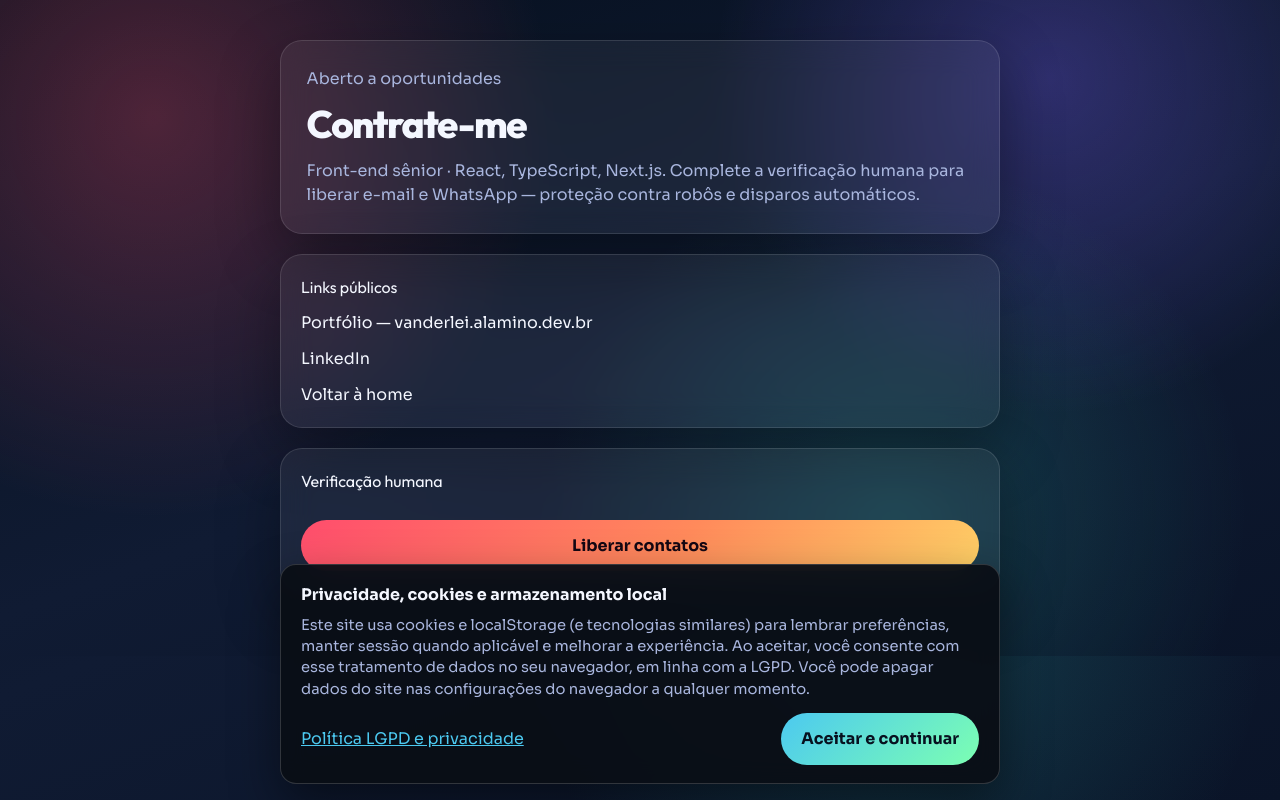
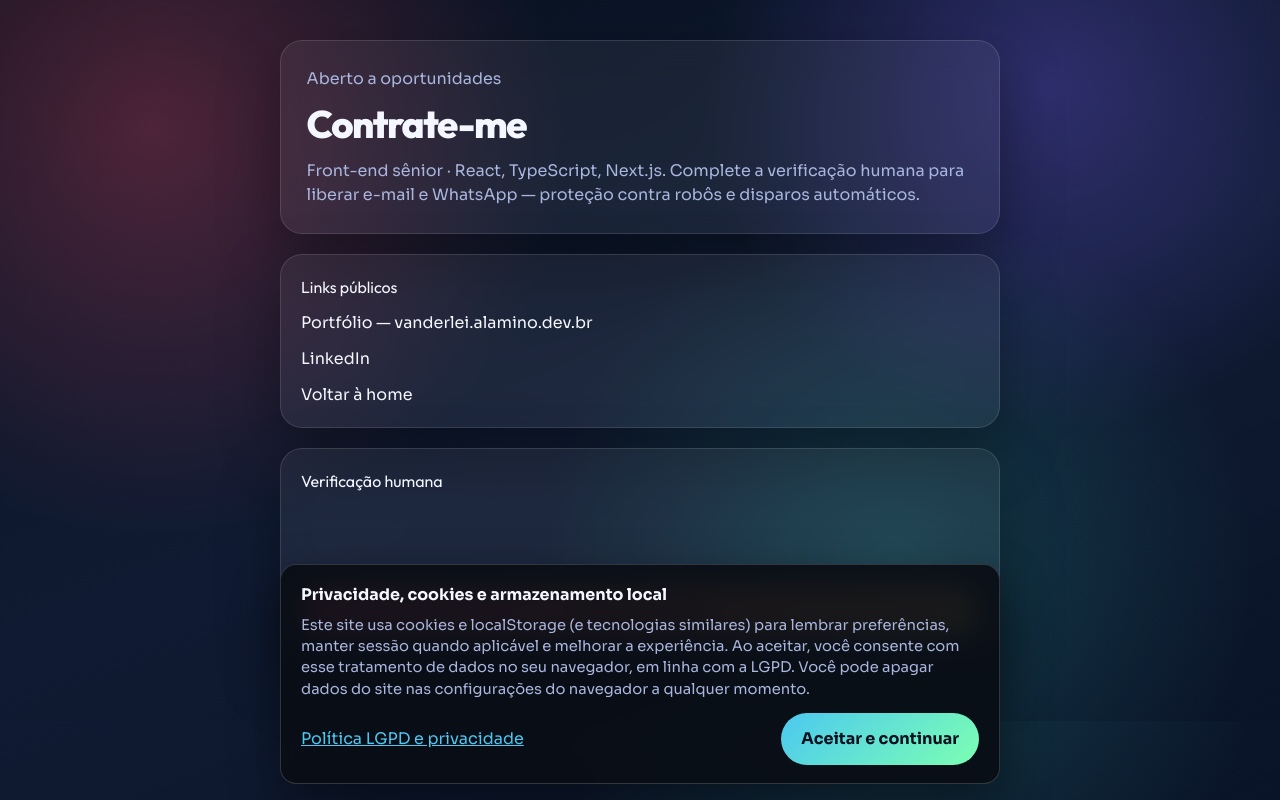
Before and after one commit to AlaminoCS/poc-app, a Next.js app in the folder apps/web/: page /contrate-me in a window 1280 px wide. Built offline with nearby package versions, Linux system fonts and the light colour scheme; no server answers.

Commit message:
fix: Turnstile estável no Contrate-me (cleanup Strict Mode)
Remove widget duplicado no remount, tema dark e mensagens de erro mais claras.

Co-authored-by: Cursor <cursoragent@cursor.com>

```diff
--- a/apps/web/src/components/hire-me.tsx
+++ b/apps/web/src/components/hire-me.tsx
@@ -12,11 +12,16 @@ declare global {
         el: HTMLElement,
         opts: {
           sitekey: string;
+          theme?: "light" | "dark" | "auto";
+          language?: string;
           callback: (token: string) => void;
           "error-callback"?: () => void;
+          "expired-callback"?: () => void;
+          "timeout-callback"?: () => void;
         },
       ) => string;
       reset: (id?: string) => void;
+      remove: (id?: string) => void;
     };
   }
 }
@@ -31,35 +36,83 @@ export function HireMe() {
   const [unlock, setUnlock] = useState<ContactUnlockResponse | null>(null);
   const [error, setError] = useState<string | null>(null);
   const [info, setInfo] = useState<string | null>(null);
+  const [widgetError, setWidgetError] = useState<string | null>(null);
   const [honeypot, setHoneypot] = useState("");
   const [name, setName] = useState("");
   const [email, setEmail] = useState("");
   const [message, setMessage] = useState("");
   const widgetRef = useRef<HTMLDivElement>(null);
+  const widgetIdRef = useRef<string | null>(null);
   const siteKey = process.env.NEXT_PUBLIC_TURNSTILE_SITE_KEY ?? "";
 
   useEffect(() => {
     if (!siteKey || !widgetRef.current) return;
+    let cancelled = false;
     const scriptId = "cf-turnstile";
+
     const mount = () => {
-      if (!widgetRef.current || !window.turnstile) return;
+      if (cancelled || !widgetRef.current || !window.turnstile) return;
+      // Evita widget duplicado (React Strict Mode remonta o effect).
+      if (widgetIdRef.current) {
+        try {
+          window.turnstile.remove(widgetIdRef.current);
+        } catch {
+          /* ignore */
+        }
+        widgetIdRef.current = null;
+      }
       widgetRef.current.innerHTML = "";
-      window.turnstile.render(widgetRef.current, {
+      setWidgetError(null);
+      setToken("");
+      widgetIdRef.current = window.turnstile.render(widgetRef.current, {
         sitekey: siteKey,
-        callback: (t) => setToken(t),
-        "error-callback": () => setToken(""),
+        theme: "dark",
+        language: "pt-BR",
+        callback: (t) => {
+          setToken(t);
+          setWidgetError(null);
+        },
+        "error-callback": () => {
+          setToken("");
+          setWidgetError(
+            "A verificação humana falhou. Atualize a página, desative bloqueadores neste site e tente de novo.",
+          );
+        },
+        "expired-callback": () => {
+          setToken("");
+          setWidgetError("A verificação expirou. Resolva o desafio novamente.");
+        },
+        "timeout-callback": () => {
+          setToken("");
+          setWidgetError("Tempo esgotado na verificação. Tente novamente.");
+        },
       });
     };
-    if (document.getElementById(scriptId)) {
-      mount();
-      return;
+
+    const existing = document.getElementById(scriptId) as HTMLScriptElement | null;
+    if (existing) {
+      if (window.turnstile) mount();
+      else existing.addEventListener("load", mount, { once: true });
+    } else {
+      const script = document.createElement("script");
+      script.id = scriptId;
+      script.src = "https://challenges.cloudflare.com/turnstile/v0/api.js?render=explicit";
+      script.async = true;
+      script.onload = mount;
+      document.body.appendChild(script);
     }
-    const script = document.createElement("script");
-    script.id = scriptId;
-    script.src = "https://challenges.cloudflare.com/turnstile/v0/api.js?render=explicit";
-    script.async = true;
-    script.onload = mount;
-    document.body.appendChild(script);
+
+    return () => {
+      cancelled = true;
+      if (widgetIdRef.current && window.turnstile) {
+        try {
+          window.turnstile.remove(widgetIdRef.current);
+        } catch {
+          /* ignore */
+        }
+        widgetIdRef.current = null;
+      }
+    };
   }, [siteKey]);
 
   async function onUnlock(event: FormEvent) {
@@ -86,6 +139,10 @@ export function HireMe() {
       setInfo("Verificação ok. Canais liberados.");
     } catch (err) {
       setError(err instanceof Error ? err.message : "Falha na verificação");
+      if (widgetIdRef.current && window.turnstile) {
+        window.turnstile.reset(widgetIdRef.current);
+        setToken("");
+      }
     }
   }
 
@@ -156,11 +213,22 @@ export function HireMe() {
             data-testid="hire-honeypot"
           />
         </label>
-        {siteKey ? <div ref={widgetRef} /> : (
+        {siteKey ? (
+          <div
+            ref={widgetRef}
+            data-testid="hire-turnstile"
+            style={{ minHeight: 65 }}
+          />
+        ) : (
           <p className="muted" style={{ margin: 0 }}>
             Modo teste: Turnstile site key ausente — use o bypass de laboratório.
           </p>
         )}
+        {widgetError ? (
+          <p style={{ margin: 0, color: "#FF8FA3" }} data-testid="hire-turnstile-error">
+            {widgetError}
+          </p>
+        ) : null}
         <button className="btn btn-primary" type="submit" data-testid="hire-unlock">
           Liberar contatos
         </button>
```
